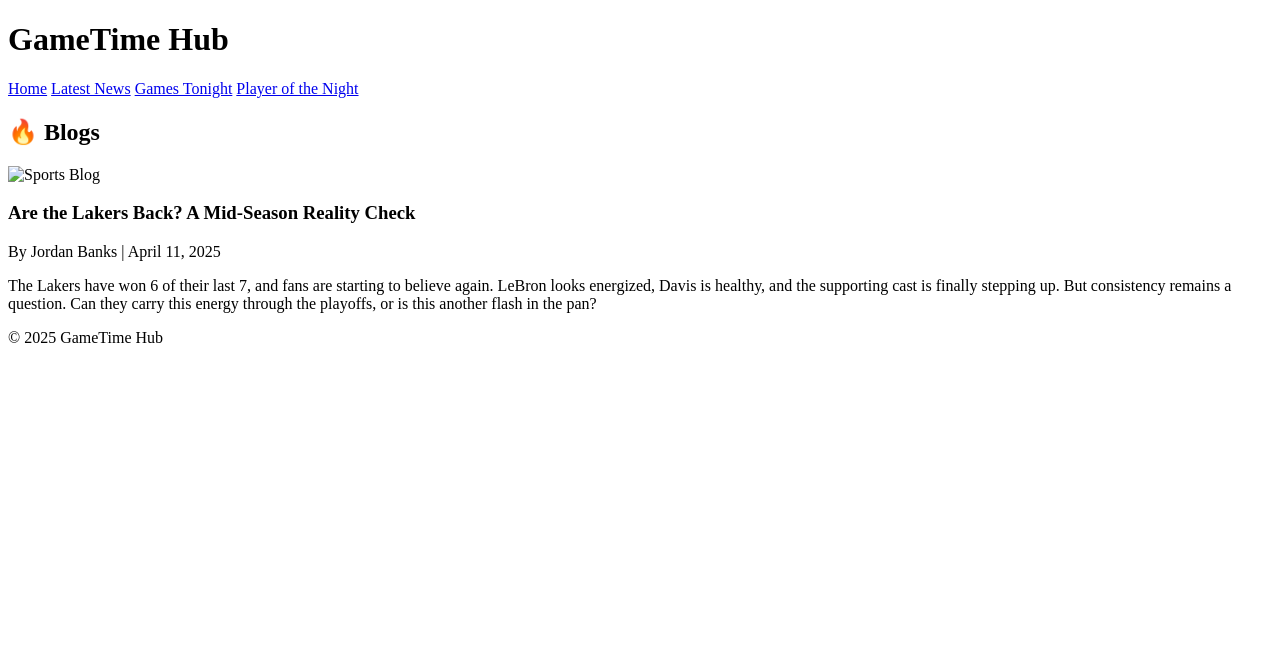
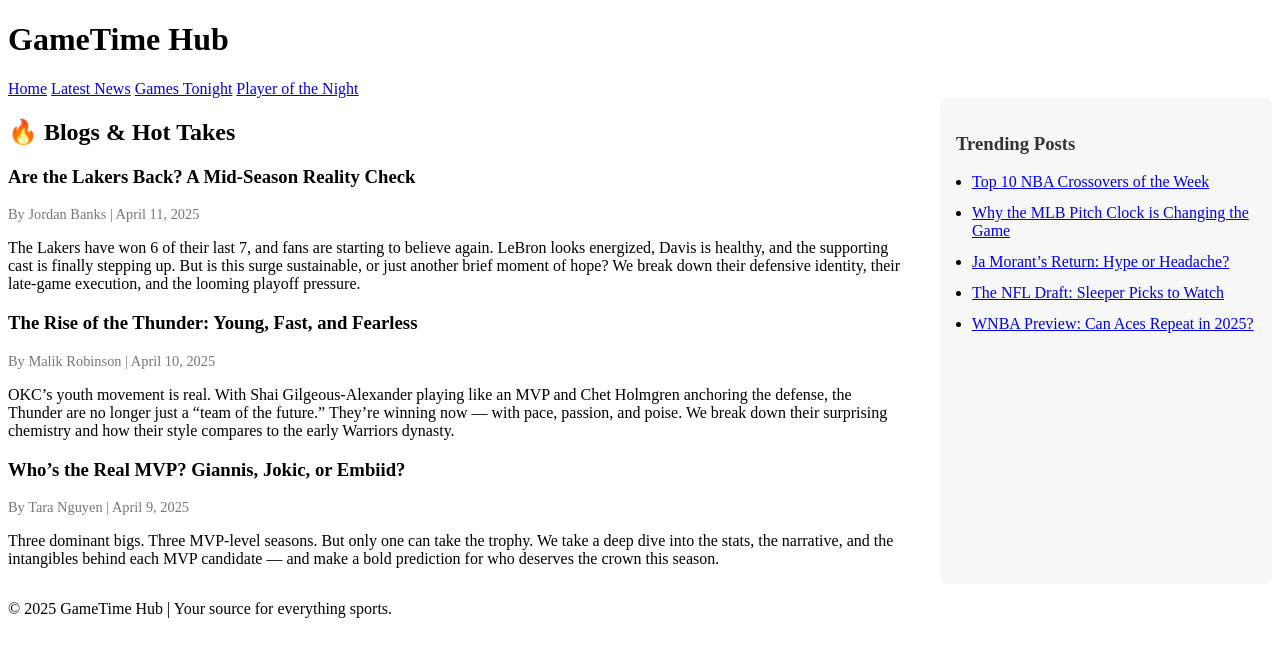
Before and after one commit to BrodyCerrato/GameTime-Hub, a plain HTML site: page blogs.html in a window 1280 px wide. Drawn offline with Linux system fonts and the light colour scheme.

Commit message:
Update blogs.html

```diff
--- a/blogs.html
+++ b/blogs.html
@@ -4,6 +4,41 @@
   <meta charset="UTF-8" />
   <title>GameTime Hub | Blogs</title>
   <link rel="stylesheet" href="style.css" />
+  <style>
+    .main-content {
+      display: flex;
+      gap: 2rem;
+    }
+
+    .blog-articles {
+      flex: 3;
+    }
+
+    .sidebar {
+      flex: 1;
+      background-color: #f7f7f7;
+      padding: 1rem;
+      border-radius: 8px;
+    }
+
+    .sidebar h3 {
+      color: #333;
+    }
+
+    .sidebar ul {
+      padding-left: 1rem;
+      text-align: left;
+    }
+
+    .sidebar li {
+      margin-bottom: 0.8rem;
+    }
+
+    .author-tag {
+      font-size: 0.9em;
+      color: #777;
+    }
+  </style>
 </head>
 <body>
   <div class="container">
@@ -14,19 +49,47 @@
       <a href="games.html">Games Tonight</a>
       <a href="player.html">Player of the Night</a>
     </nav>
-    <main>
-      <section>
-        <h2>🔥 Blogs</h2>
-        <img src="images/blog.jpg" alt="Sports Blog" class="content-image" />
-        <article>
-          <h3>Are the Lakers Back? A Mid-Season Reality Check</h3>
-          <p>By Jordan Banks | April 11, 2025</p>
-          <p>The Lakers have won 6 of their last 7, and fans are starting to believe again. LeBron looks energized, Davis is healthy, and the supporting cast is finally stepping up. But consistency remains a question. Can they carry this energy through the playoffs, or is this another flash in the pan?</p>
-        </article>
-      </section>
+
+    <main class="main-content">
+      <!-- Blog Articles -->
+      <div class="blog-articles">
+        <section>
+          <h2>🔥 Blogs & Hot Takes</h2>
+          <article>
+            <h3>Are the Lakers Back? A Mid-Season Reality Check</h3>
+            <p class="author-tag">By Jordan Banks | April 11, 2025</p>
+            <p>The Lakers have won 6 of their last 7, and fans are starting to believe again. LeBron looks energized, Davis is healthy, and the supporting cast is finally stepping up. But is this surge sustainable, or just another brief moment of hope? We break down their defensive identity, their late-game execution, and the looming playoff pressure.</p>
+          </article>
+
+          <article>
+            <h3>The Rise of the Thunder: Young, Fast, and Fearless</h3>
+            <p class="author-tag">By Malik Robinson | April 10, 2025</p>
+            <p>OKC’s youth movement is real. With Shai Gilgeous-Alexander playing like an MVP and Chet Holmgren anchoring the defense, the Thunder are no longer just a “team of the future.” They’re winning now — with pace, passion, and poise. We break down their surprising chemistry and how their style compares to the early Warriors dynasty.</p>
+          </article>
+
+          <article>
+            <h3>Who’s the Real MVP? Giannis, Jokic, or Embiid?</h3>
+            <p class="author-tag">By Tara Nguyen | April 9, 2025</p>
+            <p>Three dominant bigs. Three MVP-level seasons. But only one can take the trophy. We take a deep dive into the stats, the narrative, and the intangibles behind each MVP candidate — and make a bold prediction for who deserves the crown this season.</p>
+          </article>
+        </section>
+      </div>
+
+      <!-- Sidebar -->
+      <aside class="sidebar">
+        <h3>Trending Posts</h3>
+        <ul>
+          <li><a href="#">Top 10 NBA Crossovers of the Week</a></li>
+          <li><a href="#">Why the MLB Pitch Clock is Changing the Game</a></li>
+          <li><a href="#">Ja Morant’s Return: Hype or Headache?</a></li>
+          <li><a href="#">The NFL Draft: Sleeper Picks to Watch</a></li>
+          <li><a href="#">WNBA Preview: Can Aces Repeat in 2025?</a></li>
+        </ul>
+      </aside>
     </main>
+
     <footer>
-      <p>© 2025 GameTime Hub</p>
+      <p>© 2025 GameTime Hub | Your source for everything sports.</p>
     </footer>
   </div>
 </body>
```
